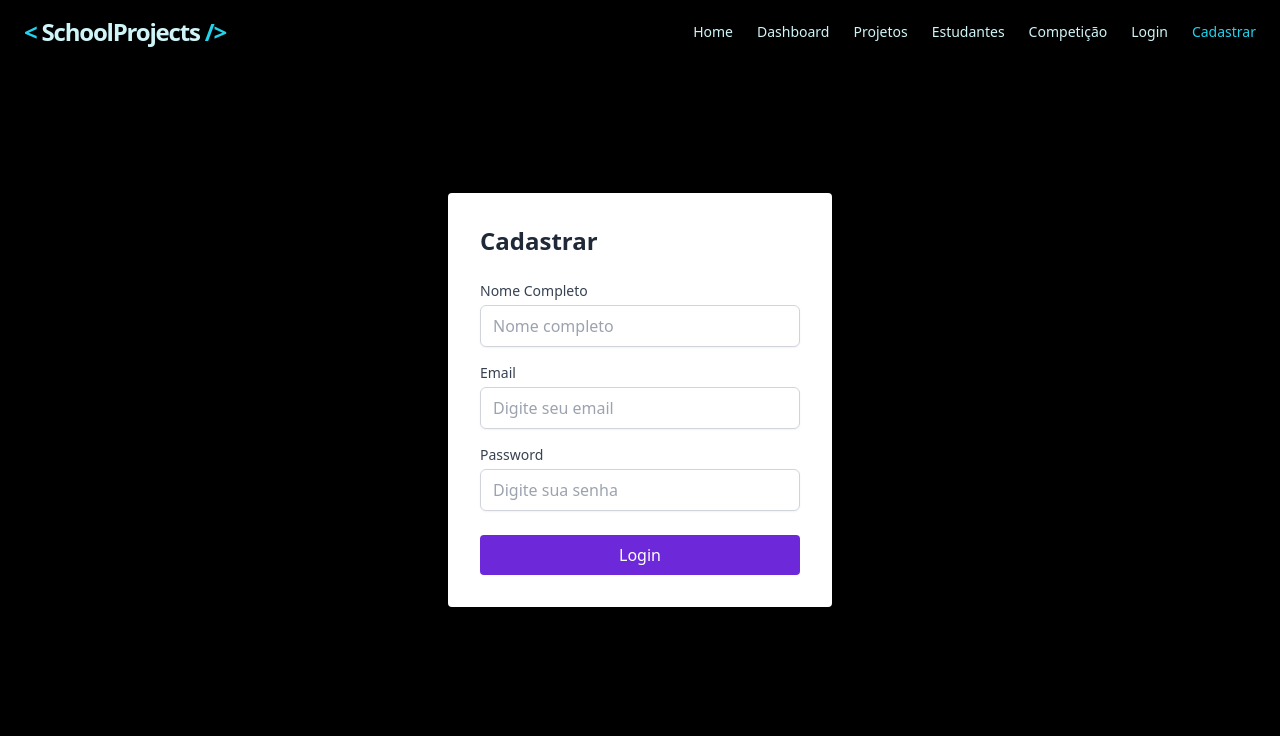
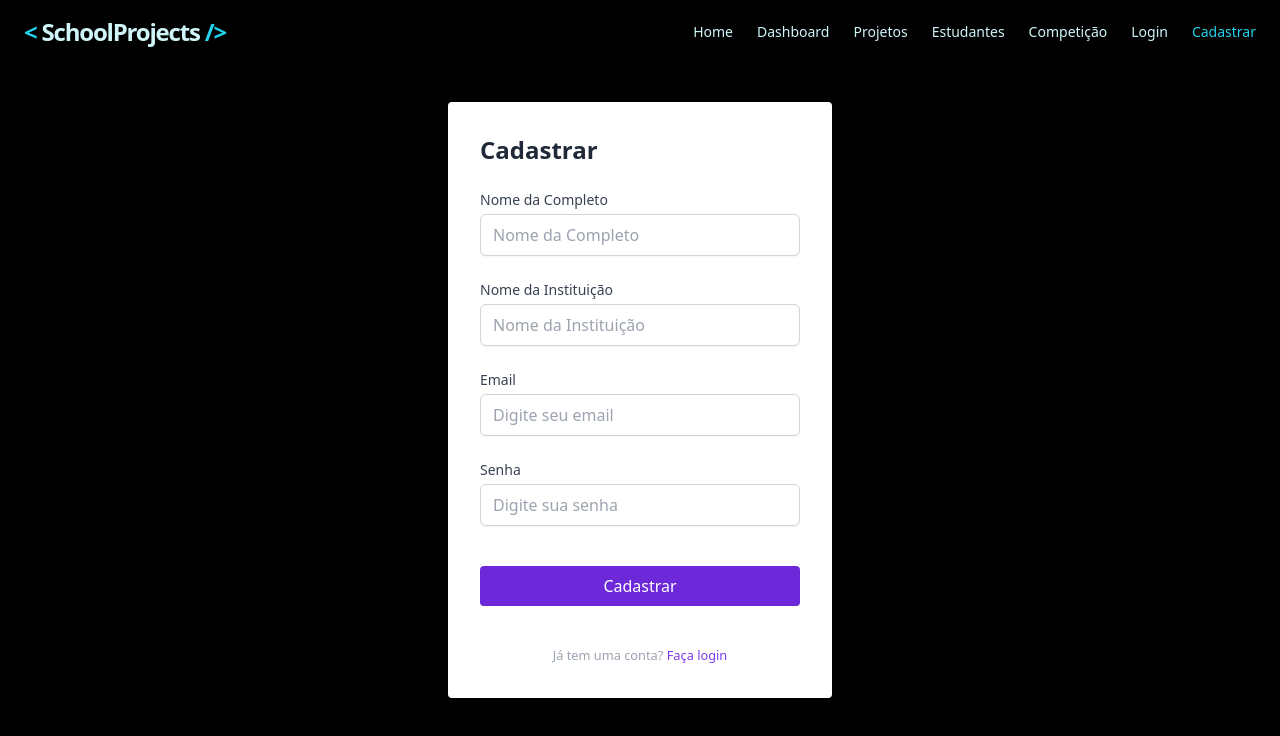
Before and after one commit to Rafael-Honorato/college-project-competition, an Angular app: page /register in a window 1280 px wide. Shown: the top 736 px of the page. Built offline with nearby package versions, Linux system fonts and the light colour scheme; no server answers.

Commit message:
feat: Registro completo - Mensagens de campo obrigatório básico - Redirecionando para login

```diff
--- a/src/app/pages/register/register.component.html
+++ b/src/app/pages/register/register.component.html
@@ -1,46 +1,104 @@
 <div class="min-h-screen flex items-center justify-center">
   <div class="bg-white p-8 rounded shadow-md w-full max-w-sm">
     <h2 class="text-2xl font-bold mb-6 text-gray-800">Cadastrar</h2>
-    <form>
-      <div class="mb-4">
+    <form [formGroup]="registerForm" (ngSubmit)="onRegister()">
+      <div class="flex flex-col gap-6">
+        <div class="relative">
           <label for="fullName" class="block text-sm font-medium text-gray-700"
-          >Nome Completo</label
+            >Nome da Completo</label
           >
           <input
             type="text"
-          id="fullName"
+            formControlName="fullName"
             class="mt-1 block w-full px-3 py-2 border border-gray-300 rounded-md shadow-sm focus:outline-none focus:ring-violet-500 focus:border-violet-500 text-cyan-950"
-          placeholder="Nome completo"
+            placeholder="Nome da Completo"
+            [ngClass]="{ 'border-orange-700': errorCheck('fullName') }"
           />
+          @if (errorCheck("fullName")) {
+            <small class="text-orange-700 absolute -bottom-5"
+              >Nome obrigatório</small
+            >
+          }
         </div>
-      <div class="mb-4">
+        <div class="relative">
+          <label
+            for="collegeName"
+            class="block text-sm font-medium text-gray-700"
+            >Nome da Instituição</label
+          >
+          <input
+            type="text"
+            formControlName="collegeName"
+            [ngClass]="{ 'border-orange-700': errorCheck('collegeName') }"
+            class="mt-1 block w-full px-3 py-2 border border-gray-300 rounded-md shadow-sm focus:outline-none focus:ring-violet-500 focus:border-violet-500 text-cyan-950"
+            placeholder="Nome da Instituição"
+          />
+          @if (
+            this.registerForm.get("collegeName")?.errors &&
+            this.registerForm.get("collegeName")?.touched
+          ) {
+            <small class="absolute -bottom-5 text-orange-700"
+              >Nome obrigatório</small
+            >
+          }
+        </div>
+        <div class="relative">
           <label for="email" class="block text-sm font-medium text-gray-700"
             >Email</label
           >
           <input
             type="email"
-          id="email"
+            formControlName="email"
             class="mt-1 block w-full px-3 py-2 border border-gray-300 rounded-md shadow-sm focus:outline-none focus:ring-violet-500 focus:border-violet-500 text-cyan-950"
+            [ngClass]="{ 'border-orange-700': errorCheck('email') }"
             placeholder="Digite seu email"
           />
+          @if (
+            this.registerForm.get("email")?.errors &&
+            this.registerForm.get("email")?.touched
+          ) {
+            <small class="absolute -bottom-5 text-orange-700"
+              >E-mail inválido</small
+            >
+          }
         </div>
-      <div class="mb-6">
+        <div class="relative">
           <label for="password" class="block text-sm font-medium text-gray-700"
-          >Password</label
+            >Senha</label
           >
           <input
-          type="Senha"
-          id="password"
+            type="password"
+            formControlName="password"
             class="mt-1 block w-full px-3 py-2 border border-gray-300 rounded-md shadow-sm focus:outline-none focus:ring-violet-500 focus:border-violet-500 text-cyan-950"
+            [ngClass]="{ 'border-orange-700': errorCheck('password') }"
             placeholder="Digite sua senha"
           />
+          @if (
+            this.registerForm.get("password")?.errors &&
+            this.registerForm.get("password")?.touched
+          ) {
+            <small class="absolute -bottom-5 text-orange-700"
+              >Senha obrigatória</small
+            >
+          }
         </div>
+
         <button
           type="submit"
-        class="w-full bg-violet-700 text-white py-2 px-4 rounded hover:bg-violet-900 focus:outline-none"
+          class="mt-4 w-full bg-violet-700 text-white py-2 px-4 rounded hover:bg-violet-900 focus:outline-none"
+          ngClass="disabled"
         >
-        Login
+          Cadastrar
         </button>
+        <div class="flex justify-center mt-4">
+          <small class="text-gray-400"
+            >Já tem uma conta?
+            <a routerLink="/login" class="text-violet-600 hover:text-violet-900"
+              >Faça login</a
+            ></small
+          >
+        </div>
+      </div>
     </form>
   </div>
 </div>
--- a/src/app/pages/register/register.component.ts
+++ b/src/app/pages/register/register.component.ts
@@ -1,11 +1,43 @@
-import { Component } from '@angular/core';
+import { Component, inject, NgModule, signal } from '@angular/core';
+import { AuthService } from '../../core/services/auth.service';
+import { Validators, ReactiveFormsModule, FormBuilder } from '@angular/forms';
+import { Router, RouterLink } from '@angular/router';
+import { CommonModule } from '@angular/common';
 
 @Component({
   selector: 'app-register',
-  imports: [],
+  imports: [ReactiveFormsModule, RouterLink, CommonModule],
   templateUrl: './register.component.html',
-  styleUrl: './register.component.css'
+  styleUrl: './register.component.css',
 })
 export class RegisterComponent {
+  private readonly authService = inject(AuthService);
+  private readonly fb = inject(FormBuilder);
+  private readonly router = inject(Router);
 
+  registerForm = this.fb.nonNullable.group({
+    fullName: ['', Validators.required],
+    collegeName: ['', Validators.required],
+    email: ['', [Validators.required, Validators.email]],
+    password: ['', Validators.required],
+  });
+
+  onRegister() {
+    if (!this.registerForm.valid) {
+      console.log('durty');
+
+      this.registerForm.markAllAsTouched();
+      return;
+    }
+
+    this.authService.register(this.registerForm.getRawValue()).subscribe({
+      next: () => this.router.navigate(['/login']),
+      error: (err) => console.log(err),
+    });
+  }
+
+  errorCheck(campo: string) {
+    const control = this.registerForm.get(campo);
+    return !!(control?.errors && control.touched);
+  }
 }
```
Lines whose indentation alone changed are shown as unchanged.
